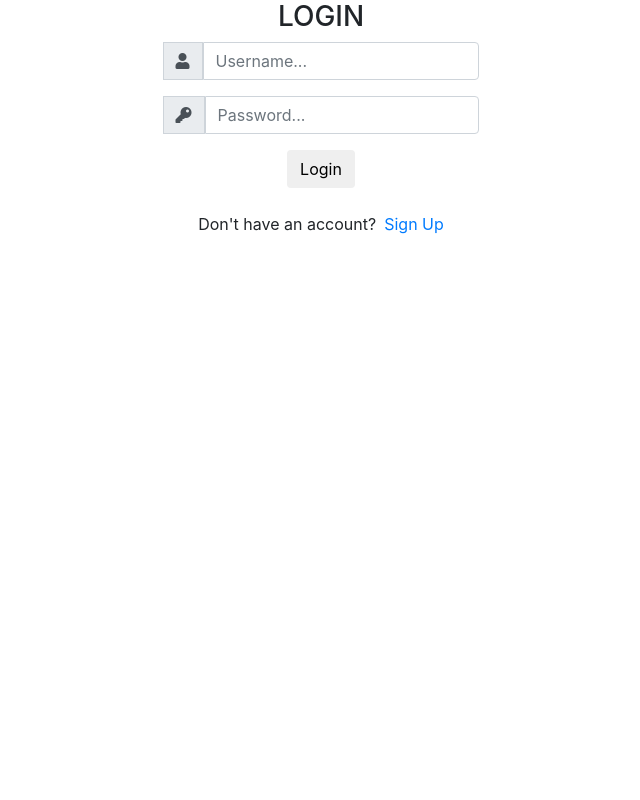
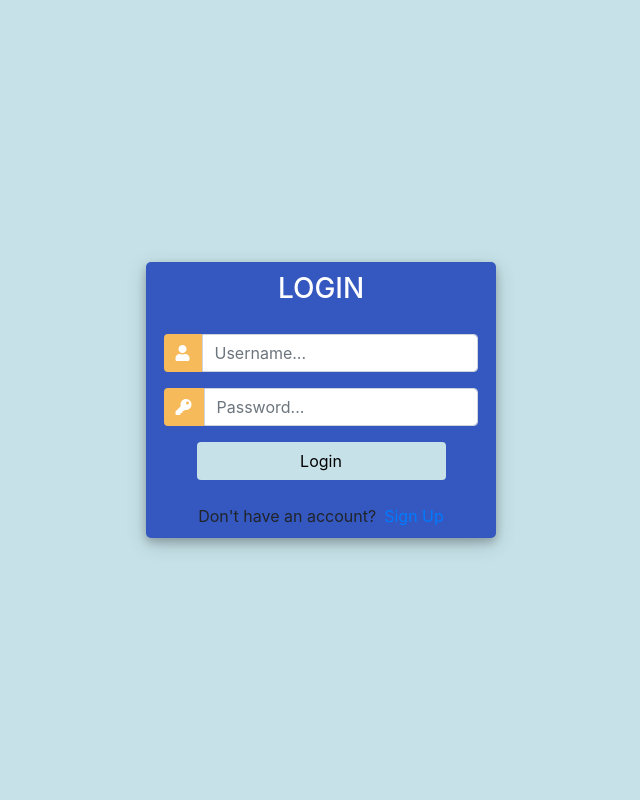
Before and after one commit to lamisgosu11/se104-final-website, a Django app: template store/templates/auth/login.html in a window 1280 px wide. Shown: the whole page, without its empty margins (319-959 px from the left). Run offline with Django 3.2, Linux system fonts and the light colour scheme; the template is opened without the code that fills it, so the values that code supplies are empty; some libraries are stand-ins or nearby versions.

Commit message:
Thêm css cho trang login

```diff
--- a/store/templates/auth/login.html
+++ b/store/templates/auth/login.html
@@ -8,7 +8,69 @@
         <link rel="stylesheet" href="https://use.fontawesome.com/releases/v5.6.1/css/all.css" integrity="sha384-gfdkjb5BdAXd+lj+gudLWI+BXq4IuLW5IT+brZEZsLFm++aCMlF1V92rMkPaX4PP" crossorigin="anonymous">
 
         <style>
+            body,
+            html {
+                margin: 0;
+                padding: 0;
+                height: 100%;
+                background: #c6e2e8 !important;
+            }
+            .user_card {
+                width: 350px;
+                margin-top: auto;
+                margin-bottom: auto;
+                background: #3457c0;
+                position: relative;
+                display: flex;
+                justify-content: center;
+                flex-direction: column;
+                padding: 10px;
+                box-shadow: 0 4px 8px 0 rgba(0, 0, 0, 0.2), 0 6px 20px 0 rgba(0, 0, 0, 0.19);
+                -webkit-box-shadow: 0 4px 8px 0 rgba(0, 0, 0, 0.2), 0 6px 20px 0 rgba(0, 0, 0, 0.19);
+                -moz-box-shadow: 0 4px 8px 0 rgba(0, 0, 0, 0.2), 0 6px 20px 0 rgba(0, 0, 0, 0.19);
+                border-radius: 5px;
 
+            }
+
+            .form_container {
+                margin-top: 20px;
+            }
+
+            #form-title{
+                color: #fff;
+
+            }
+
+            .login_btn {
+                width: 100%;
+                background: #c6e2e8 !important;
+                color: black !important;
+            }
+            .login_btn:focus {
+                box-shadow: none !important;
+                outline: 0px !important;
+            }
+            .login_container {
+                padding: 0 2rem;
+            }
+            .input-group-text {
+                background: #f7ba5b !important;
+                color: white !important;
+                border: 0 !important;
+                border-radius: 0.25rem 0 0 0.25rem !important;
+            }
+            .input_user,
+            .input_pass:focus {
+                box-shadow: none !important;
+                outline: 0px !important;
+            }
+
+            #messages{
+                background-color: grey;
+                color: #fff;
+                padding: 10px;
+                margin-top: 10px;
+            }
         </style>
     </head>
 
```
